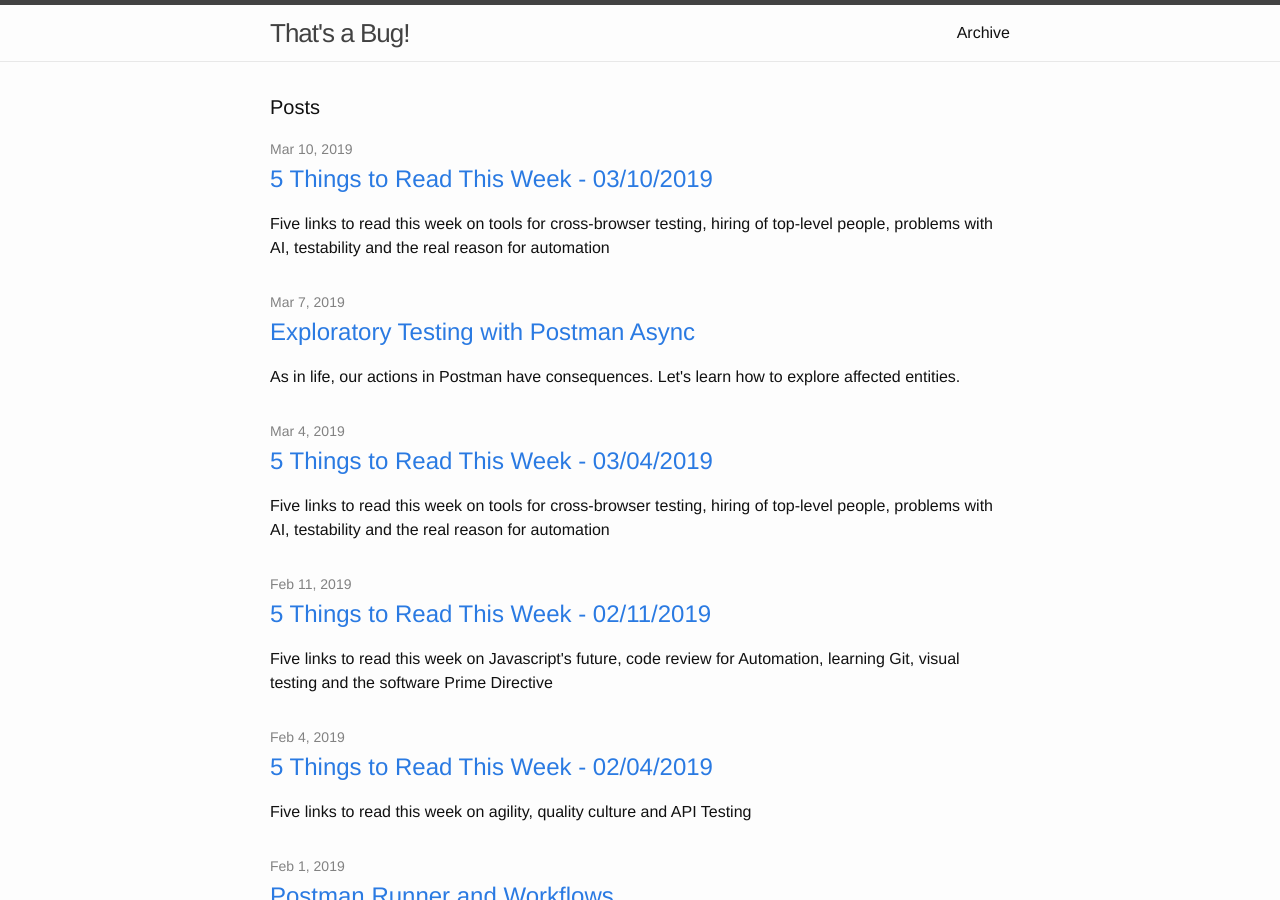
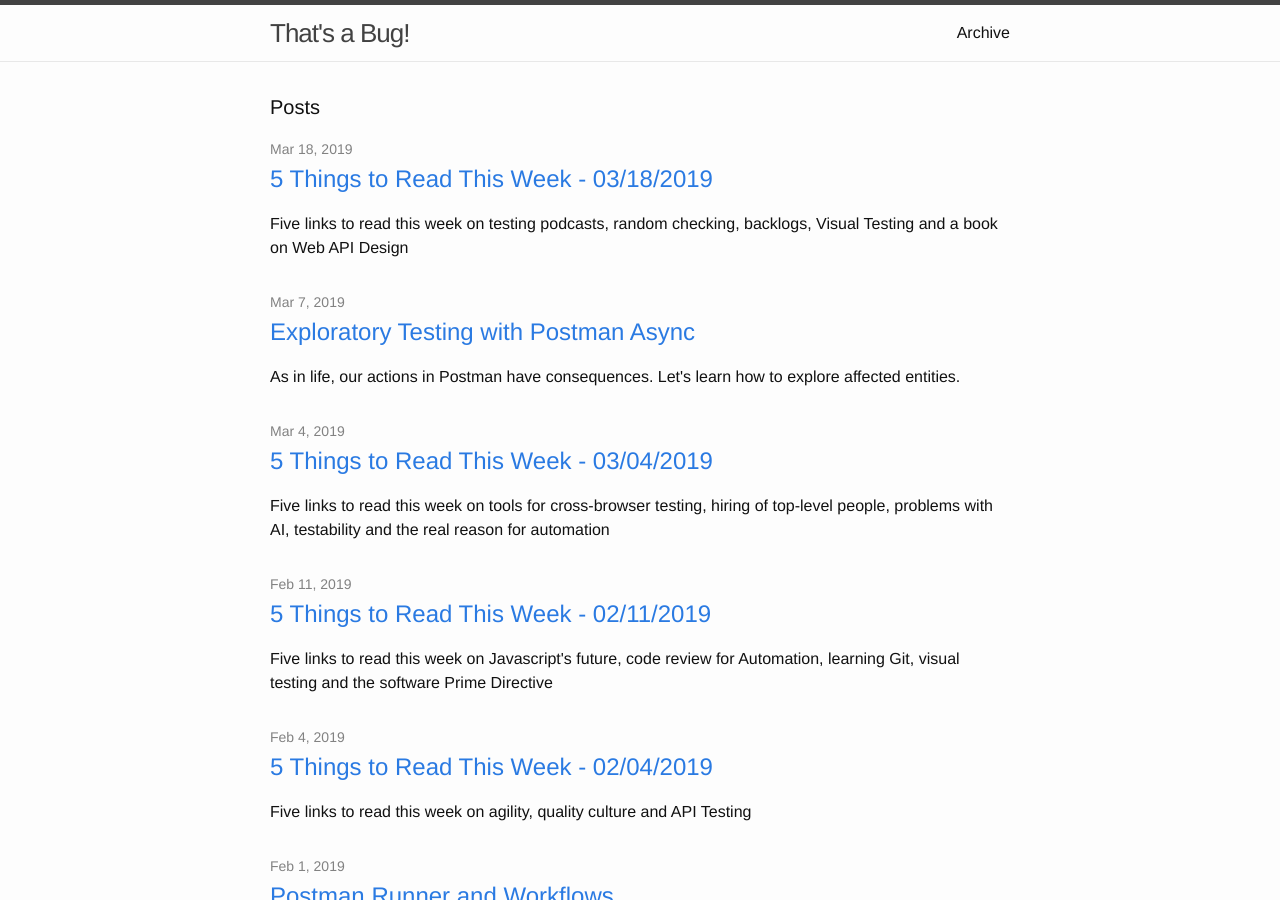
Before and after one commit to JoaoGFarias/JoaoGFarias.github.io, a Jekyll site: the page built from index.html, in a window 1280 px wide and 900 px high. Built offline with Jekyll 4.4.1, drawn with Linux system fonts in a browser that asks for light colours.

Commit message:
Fixing date

```diff
--- a/_posts/2019-03-10-5thingstoread.markdown
+++ b/_posts/2019-03-18-5thingstoread.markdown
@@ -1,11 +1,11 @@
 ---
 layout: post
-title: "5 Things to Read This Week - 03/10/2019"
-date: 2019-03-10 07:00:00 +0100
+title: "5 Things to Read This Week - 03/18/2019"
+date: 2019-03-18 07:00:00 +0100
 author: João Farias
 version: 1.0.0
-tags: 5-things-to-read cross-browser hiring AI testability automation
-description: Five links to read this week on tools for cross-browser testing, hiring of top-level people, problems with AI, testability and the real reason for automation
+tags: 5-things-to-read podcast testing backlog scrum visual-testing api-design
+description: Five links to read this week on testing podcasts, random checking, backlogs, Visual Testing and a book on Web API Design
 ---
 
 # 5 Things to Read
@@ -18,7 +18,7 @@ description: Five links to read this week on tools for cross-browser testing, hi
   - Pytest is an awesome Python library for random checking - similar to [Haskell's Quickcheck](http://hackage.haskell.org/package/QuickCheck). Although test design techniques are crucial to have good coverage, it never hurts to have some machine power to unfold some miss edge cases.
 - **[Scrum by Example: Product Backlog Refinement in Action](https://agilepainrelief.com/notesfromatooluser/2019/02/scrum-product-backlog-refinement.html)**
   - Backlog Refinement is maybe the Scrum event where more work is done. "Why?", you may ask. Because a good refinement session makes you **not** to work on things that are not important or shouldn't be done. [Mark Levison](https://twitter.com/mlevison?ref_src=twsrc%5Egoogle%7Ctwcamp%5Eserp%7Ctwgr%5Eauthor) talks about what happen on Refinements.
-- **[Easy Free Automation Part V: Visual Tests ](http://thethinkingtester.blogspot.com/2019/02/easy-free-automation-part-v-visual-tests.html)**
+- **[Easy Free Automation Part V: Visual Tests](http://thethinkingtester.blogspot.com/2019/02/easy-free-automation-part-v-visual-tests.html)**
   - Although I haven't tried yet, BackstopJS seems to be a good tool for simple visual checking in web apps. Kristin Jackvony talks a bit about it here.
 - **[The Web API Design Guidelines for Happy Developers: A short pragmatic guide to build effective and funny Web APIs](https://www.amazon.com/Web-Design-Guidelines-Happy-Developers-ebook/dp/B019RWDAFS)**
   - I love learning about internal quality: The analysis on **how** things are built. I will start reading this short ebook this month; maybe a post reviewing it in the future. Wanna join me?
```
Also changed, not shown: tag/api-design.md (added, +7 -0 lines), tag/backlog.md (added, +7 -0 lines), tag/podcast.md (added, +7 -0 lines).
